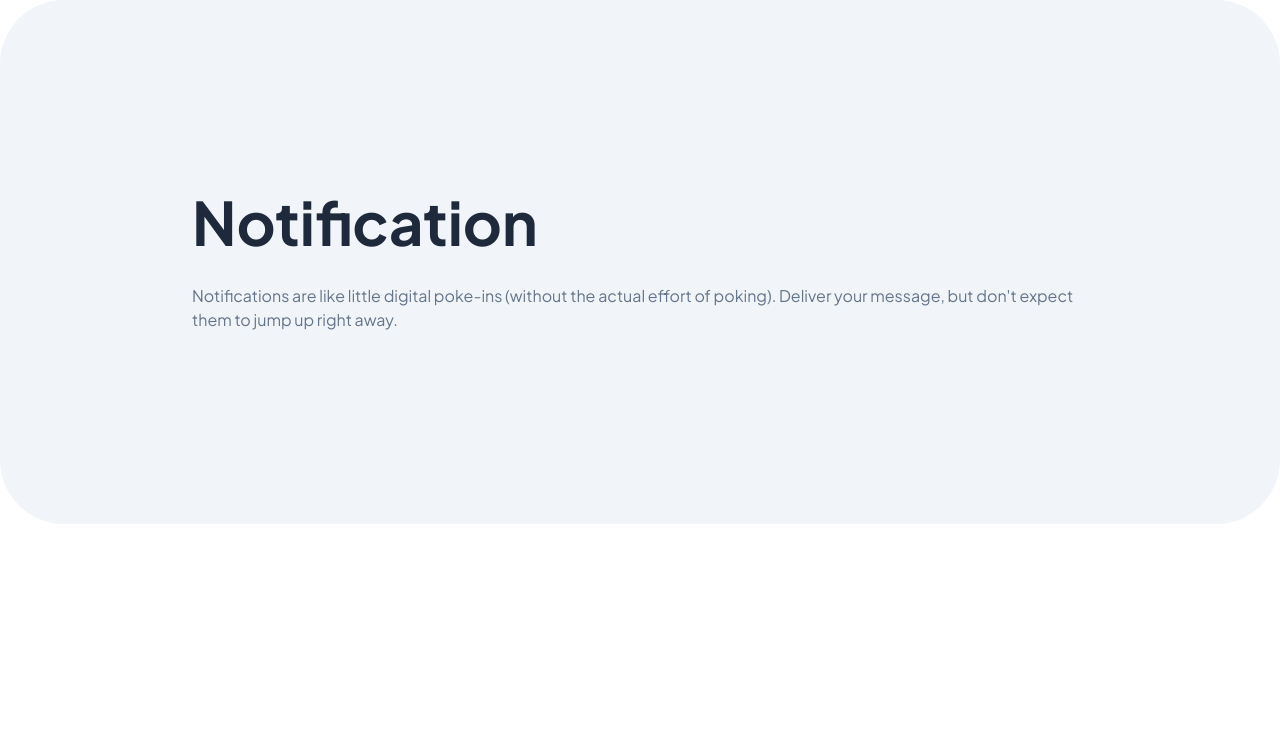
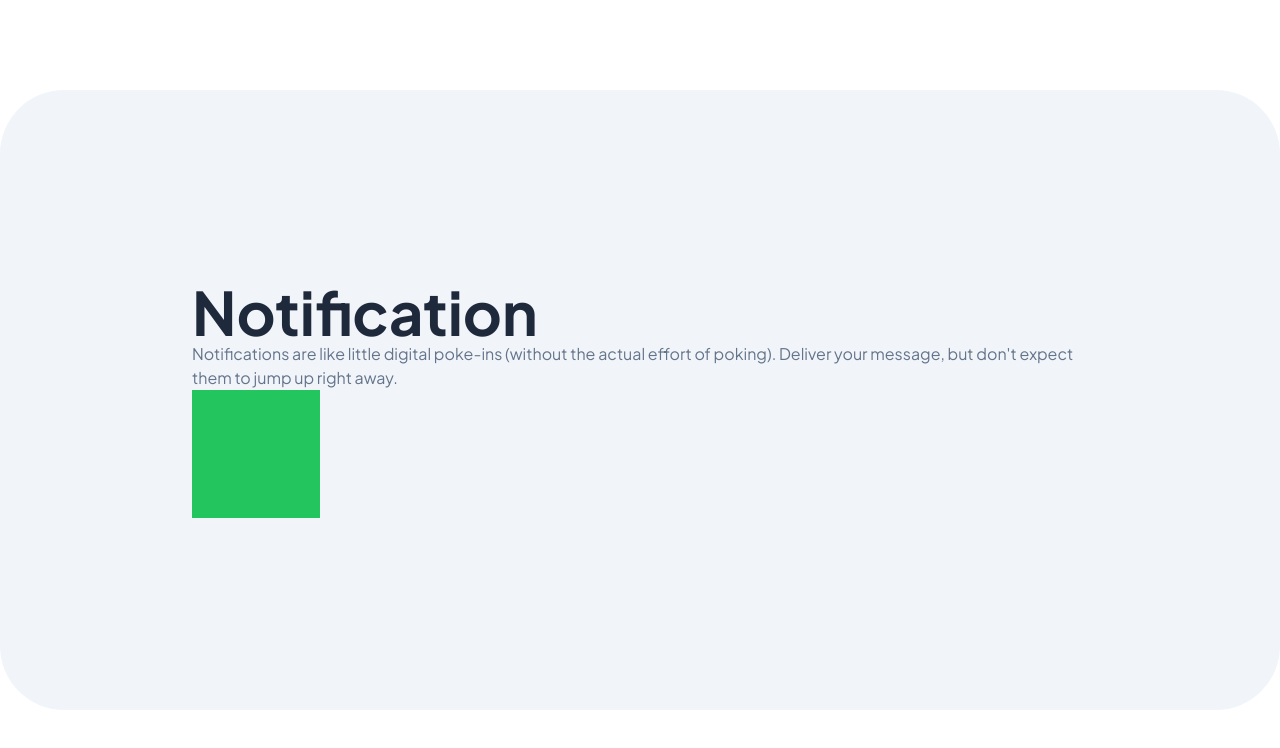
Before and after one commit to Drawless/drawless, a Next.js app: page / in a window 1280 px wide. Shown: the top 748 px of the page. Built offline with nearby package versions, Linux system fonts and the light colour scheme; a web font is replaced by a local one.

Commit message:
Improved Layout

```diff
--- a/src/app/layout.js
+++ b/src/app/layout.js
@@ -11,7 +11,18 @@ export const metadata = {
 export default function RootLayout({ children }) {
   return (
     <html lang="en">
-      <body className={inter.className}>{children}</body>
+      <body className={inter.className}>
+
+        <div className="w-full min-h-screen bg-white flex">
+            <div className="container m-auto rounded-[64px] bg-slate-100 text-black">
+                <div className="p-48 font-plus-jakarta-sans flex flex-col space-y-8">
+                  {children}
+                </div>
+            </div>
+        </div>
+
+      </body>
+
     </html>
   );
 }
--- a/src/app/page.js
+++ b/src/app/page.js
@@ -3,13 +3,10 @@ import Modal from "./components/Modal";
 
 export default function Home() {
     return (
-        <div className="w-full min-h-screen bg-white">
-            <div className="container m-auto rounded-[64px] bg-slate-100 text-black">
-                <div className="p-48 font-plus-jakarta-sans flex flex-col space-y-8">
-                    <h1 className="text-6xl text-slate-800 font-bold">Notification</h1>
-                    <p className="text-slate-500">Notifications are like little digital poke-ins (without the actual effort of poking). Deliver your message, but don't expect them to jump up right away.</p>
-                </div>
-            </div>
+        <div>
+            <h1 className="text-6xl text-slate-800 font-bold">Notification</h1>
+            <p className="text-slate-500">Notifications are like little digital poke-ins (without the actual effort of poking). Deliver your message, but don't expect them to jump up right away.</p>
+            <Modal />
         </div>
 );
 }
```
